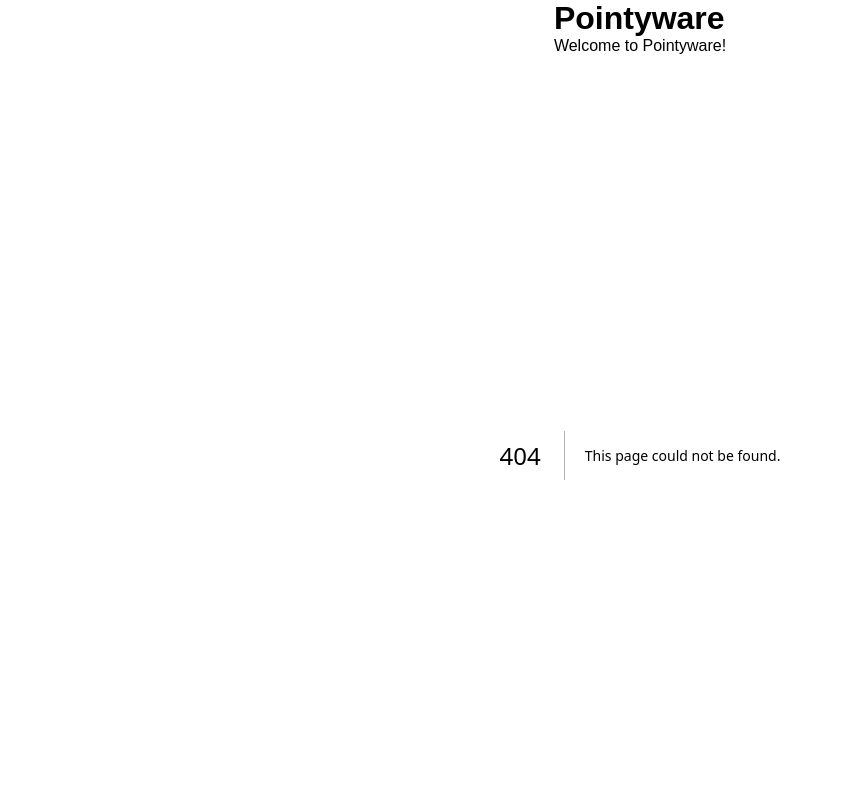
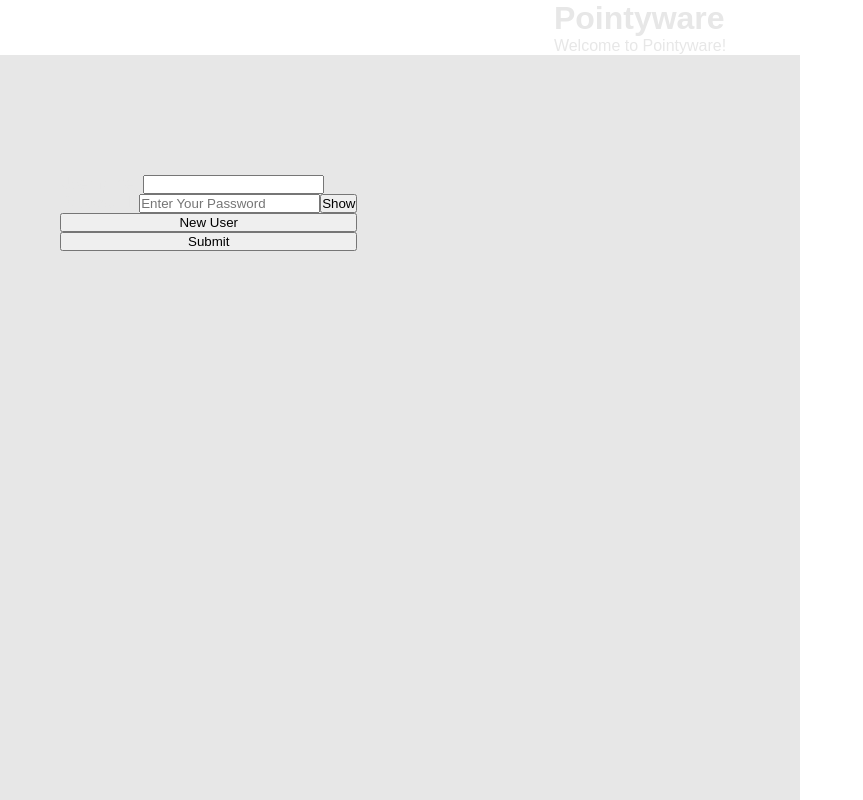
Before and after one commit to Pointyware/static-site, a Next.js app: page /login in a window 1280 px wide. Before the commit this address had no page. Shown: the top 800 px of the page, without its empty margins (0-863 px from the left). Built offline with nearby package versions, Linux system fonts and the light colour scheme; a web font is replaced by a local one.

Commit message:
Add login page

```diff
--- /dev/null
+++ b/src/app/login/page.tsx
@@ -0,0 +1,87 @@
+'use client'
+
+import { useState, type Dispatch, type SetStateAction } from "react"
+import styles from '@/app/page.module.css'
+
+const TEST_AUTH_SERVER = 'http://Taushs-Mac-Studio.local:3001'
+const PROD_AUTH_SERVER = 'https://api.pointyware.org'
+const TEST_SOCIAL_SERVER = 'http://Taushs-Mac-Studio.local:3002'
+const PROD_SOCIAL_SERVER = 'https://api.pointyware.org'
+
+type LoginFormProps = {
+  username: string
+  password: string
+  confirmPass: string
+  setUsername: Dispatch<SetStateAction<string>>
+  setPassword: Dispatch<SetStateAction<string>>
+  setConfirmPass: Dispatch<SetStateAction<string>>
+
+  onLogin: (username:string,password:string)=>void
+  onCreateUser: (username:string,password:string,confirm:string)=>void
+}
+
+type LoginPageProps = {
+  onLogin: (username:string,password:string)=>void
+  onCreateUser: (username:string,password:string,confirm:string)=>void
+}
+
+export default function LoginPage({ onLogin, onCreateUser }:LoginPageProps) {
+  const [username, setUsername] = useState('')
+  const [password, setPassword] = useState('')
+  const [confirmPass, setConfirmPass] = useState('')
+
+  return (
+    <main className={styles.main}>
+      <LoginForm username={username} setUsername={setUsername}
+        password={password} setPassword={setPassword}
+        confirmPass={confirmPass} setConfirmPass={setConfirmPass}
+        onLogin={onLogin} onCreateUser={onCreateUser} />
+    </main>
+  )
+}
+
+function LoginForm(props: LoginFormProps) {
+  const [showPassword, setShowPassword] = useState(false)
+  const [newUser, setNewUser] = useState(false)
+
+  return (
+    <form className={styles.loginForm} name='login-form' action={TEST_AUTH_SERVER + '/login'} method='post'>
+      <label>
+        Username: <input
+        type='text'
+        required
+        name='username'
+        value={props.username}
+        onChange={(e)=>props.setUsername(e.target.value)}></input>
+      </label>
+      <span>
+        <label>
+          Password: <input
+            type={ showPassword ? 'text' : 'password' }
+            required autoComplete='new-password'
+            name='password'
+            value={props.password}
+            onChange={(e)=>props.setPassword(e.target.value)}
+            placeholder="Enter Your Password"></input>
+        </label>
+        <button type='button' onClick={()=>setShowPassword(!showPassword)}>
+          { showPassword ? 'Hide' : 'Show' }
+        </button>
+      </span>
+      { newUser ?
+        <label>
+          Confirm Password: <input
+            type={ showPassword ? 'text' : 'password' }
+            required autoComplete='new-password'
+            value={props.confirmPass}
+            onChange={(e)=>props.setConfirmPass(e.target.value)}
+            placeholder="Confirm Your Password"></input>
+        </label>
+        : '' }
+      <button type='button' onClick={()=>setNewUser(!newUser)}>
+        { newUser ? 'Existing User' : 'New User' }
+      </button>
+      <button>Submit</button>
+    </form>
+  )
+}
```
